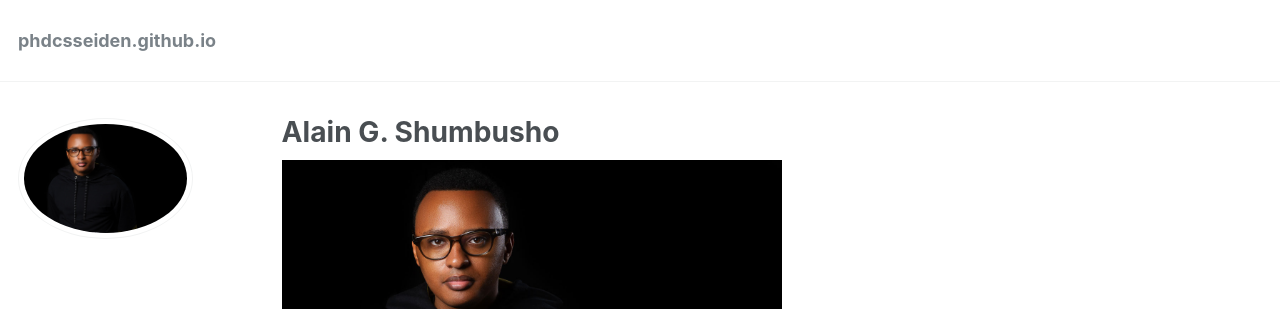
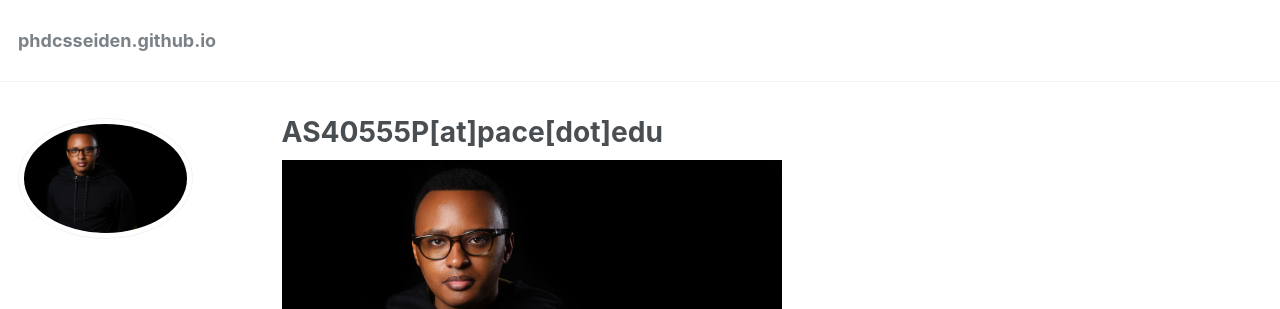
Before and after one commit to phdcsseiden/phdcsseiden.github.io, a Jekyll site: the page built from _pages/about.md, in a window 1280 px wide. Shown: the top 309 px of the page. Built offline with Jekyll 4.4.1, drawn with Linux system fonts in a browser that asks for light colours.

Commit message:
Update about.md

```diff
--- a/_pages/about.md
+++ b/_pages/about.md
@@ -1,7 +1,8 @@
 ---
 permalink: /
 title: "Alain G. Shumbusho "
-
+title: "PhD Student, Pace University "
+title: "AS40555P[at]pace[dot]edu "
 
 excerpt: "About me"
 author_profile: true
```
